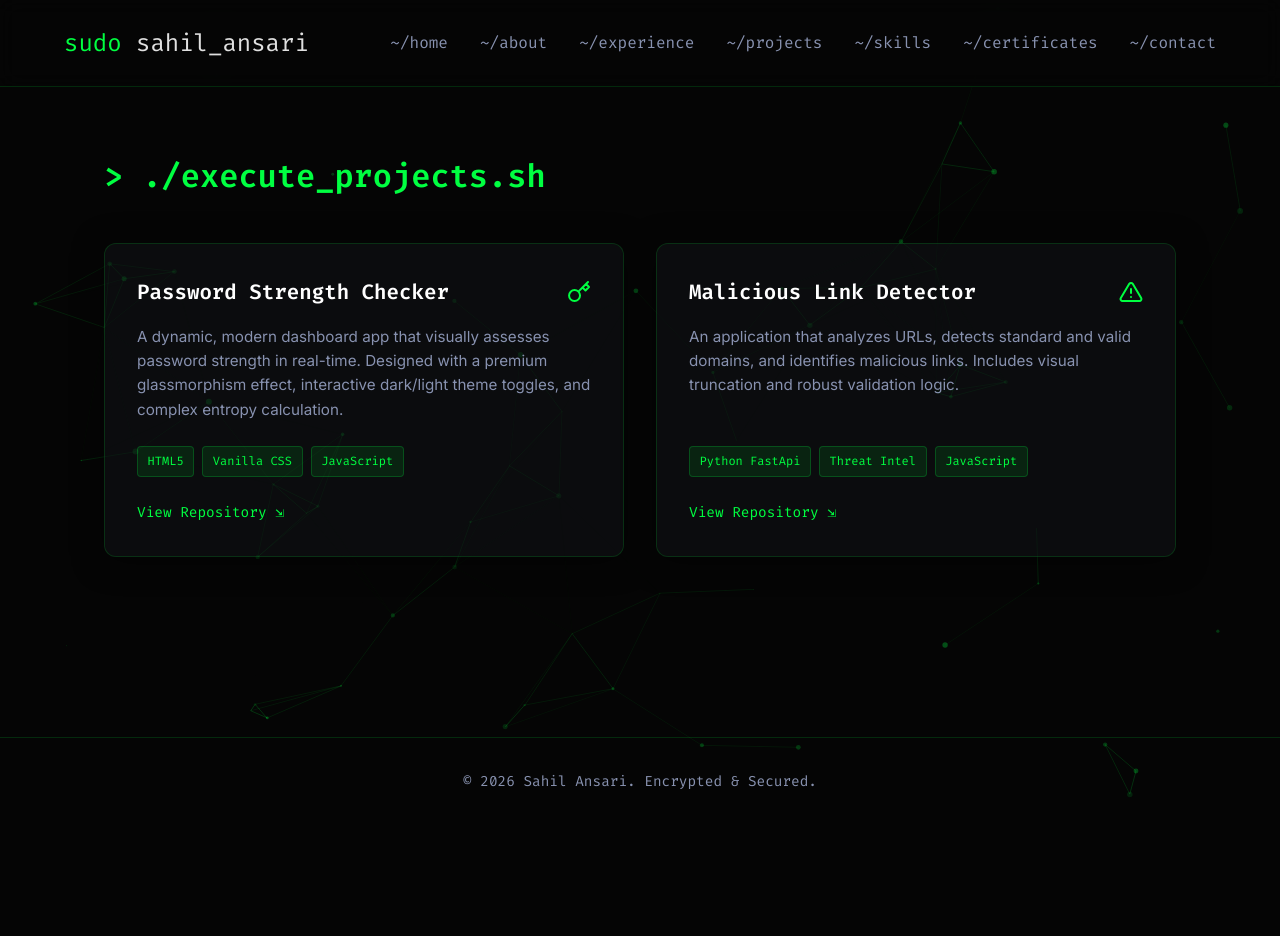
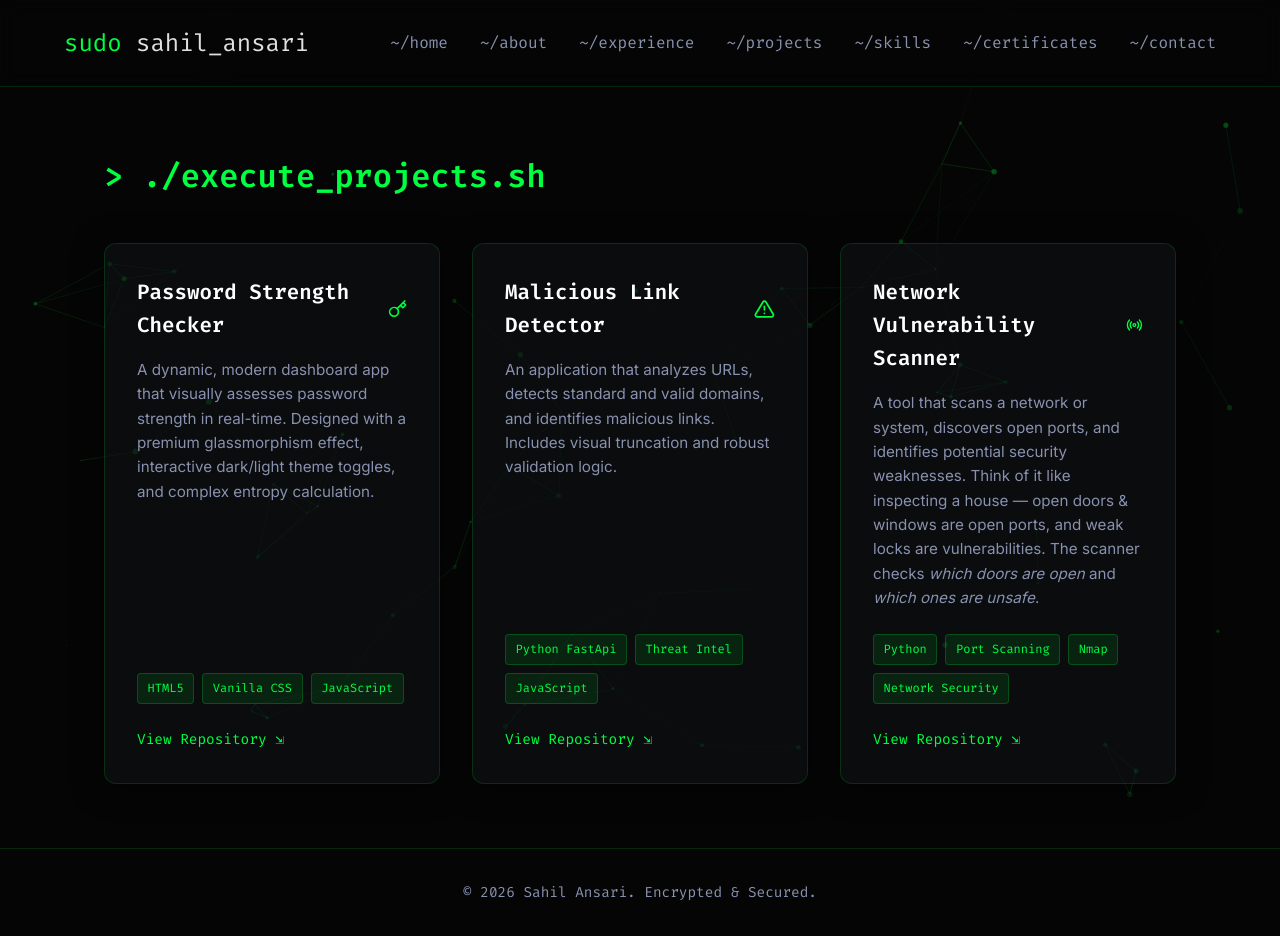
Before and after one commit to SSSahil15/my-portfolio, a Flask app: page /projects in a window 1280 px wide. Before the commit the page ends 797 px from the top, so only its background shows below. Run offline with Flask 3, Linux system fonts and the light colour scheme.

Commit message:
feat: add Network Vulnerability Scanner project card

```diff
--- a/templates/projects.html
+++ b/templates/projects.html
@@ -33,6 +33,25 @@
             </div>
             <a href="https://github.com/SSSahil15/Malicious-link-Detector.git" target="_blank" rel="noopener noreferrer" class="card-link">View Repository ⇲</a>
         </div>
+        <!-- Network Vulnerability Scanner -->
+        <div class="card glass-panel fade-in" style="animation-delay: 0.2s;">
+            <div class="card-header">
+                <h3>Network Vulnerability Scanner</h3>
+                <i data-feather="radio" class="accent-icon"></i>
+            </div>
+            <p>
+                A tool that scans a network or system, discovers open ports, and identifies potential security weaknesses.
+                Think of it like inspecting a house — open doors &amp; windows are open ports, and weak locks are vulnerabilities.
+                The scanner checks <em>which doors are open</em> and <em>which ones are unsafe</em>.
+            </p>
+            <div class="tech-stack">
+                <span class="badge">Python</span>
+                <span class="badge">Port Scanning</span>
+                <span class="badge">Nmap</span>
+                <span class="badge">Network Security</span>
+            </div>
+            <a href="https://github.com/SSSahil15/Network-Vulnerability-Scanner" target="_blank" rel="noopener noreferrer" class="card-link">View Repository ⇲</a>
+        </div>
     </div>
 </section>
 {% endblock %}
```
